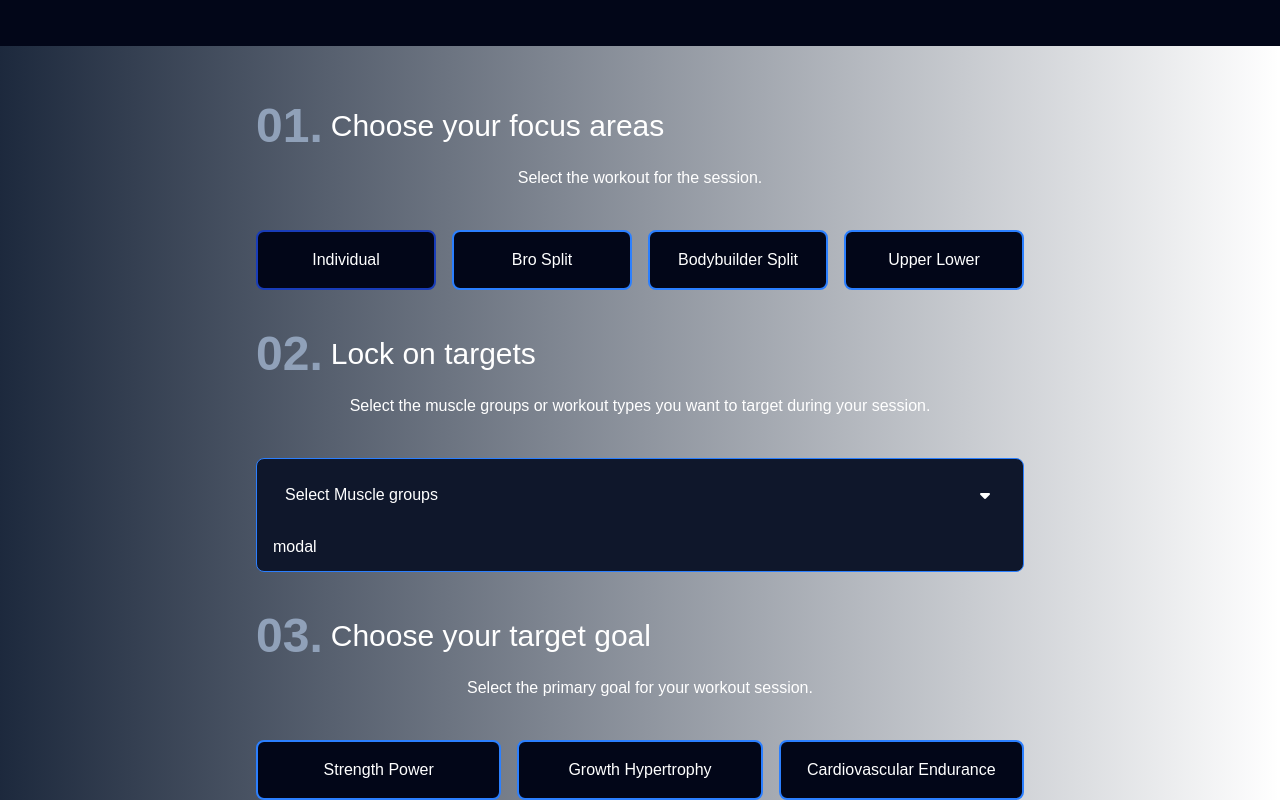
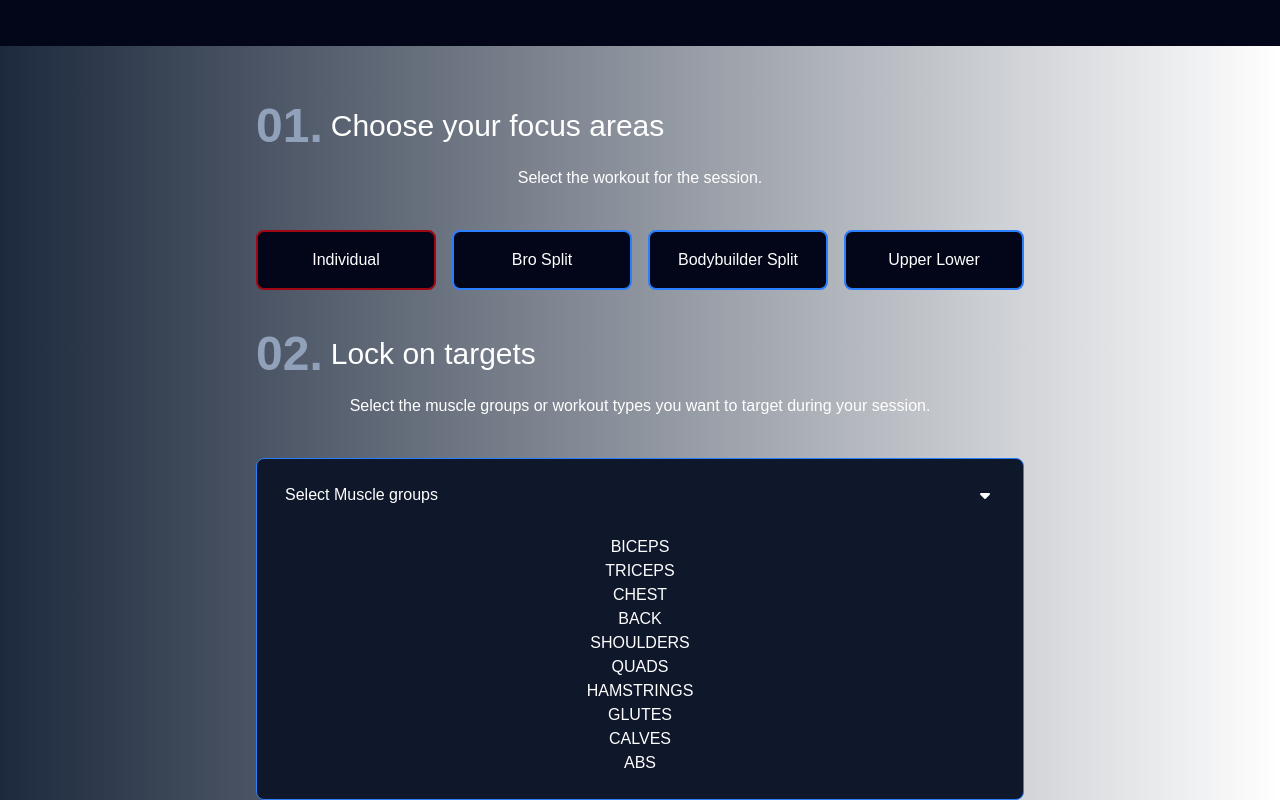
Before and after one commit to madvin/gym-app, a React (Vite) app in the folder react/: page / in a window 1280 px wide. Both pictures are taken after a click on the button "Select Muscle groups". Shown: the part 926-1726 px from the top of the page. Built offline with nearby package versions, Linux system fonts and the light colour scheme.

Commit message:
drop down menu is working properly now.

```diff
--- a/react/src/components/Generator.jsx
+++ b/react/src/components/Generator.jsx
@@ -24,14 +24,14 @@ export default function Generator() {
   const [showModal, setShowModal] = useState(false);
   const [poison, setPoison] = useState('individual');
   const [muscles, setMuscles] = useState([]);
-  const [goals, setGoals] = useState('strength_power');
+  const [goal, setGoal] = useState('strength_power');
 
   function toggleModal() {
     setShowModal(!showModal);
   }
 
   return (
-        <SectionWrapper header={'generate your workout'} title={[ 'It\'s', 'Huge', 'o\'clock']}>
+        <SectionWrapper header={'Generate your workout'} title={[ 'It\'s', 'Huge', 'o\'clock']}>
            <Header
             index={'01.'}
             title={'Choose your focus areas'}
@@ -43,7 +43,7 @@ export default function Generator() {
             return (
               <button onClick={() => {
                 setPoison(type)
-              }} className={'bg-slate-950 border-2 border-blue-500 hover:bg-slate-700 text-white p-4 rounded-lg ' + (type === poison ? 'border-blue-800' : 'border-blue-300')} key={typeIndex}>
+              }} className={'bg-slate-950 border-2 border-blue-500 hover:bg-slate-700 text-white p-4 rounded-lg ' + (type === poison ? 'border-red-800' : 'border-blue-300')} key={typeIndex}>
               <p className='capitalize'>{type.replaceAll('_', ' ')}</p>
               </button>
             )
@@ -62,7 +62,15 @@ export default function Generator() {
                 <i className="fa-solid fa-caret-down"></i>
               </button>
               {showModal && (
-                <div>modal</div>
+                <div className='flex flex-col px-3 pb-3'>
+                {(poison === 'individual' ? WORKOUTS[poison] : Object.keys(WORKOUTS[poison])).map((muscleGroup, muscleGroupIndex) => {
+                  return (
+                    <button key={muscleGroupIndex} className='hover color-blue-500 duration-200'>
+                      <p className='uppercase'>{muscleGroup.replaceAll('_', ' ')}</p>
+                    </button>
+                  )
+                })}
+                </div>
                 )}
            </div>
 
@@ -76,8 +84,8 @@ export default function Generator() {
               {Object.keys(SCHEMES).map((scheme, schemeIndex) => {
             return (
             <button onClick={() => {
-                setPoison(scheme)
-              }} className={'bg-slate-950 border-2 border-blue-500 hover:bg-slate-700 text-white p-4 rounded-lg ' + (scheme === poison ? 'border-blue-800' : 'border-blue-300')} key={schemeIndex}>
+                setGoal(scheme)
+              }} className={'bg-slate-950 border-2 border-blue-500 hover:bg-slate-700 text-white p-4 rounded-lg ' + (scheme === goal ? 'border-red-800' : 'border-blue-300')} key={schemeIndex}>
               <p className='capitalize'>{scheme.replaceAll('_', ' ')}</p>
               </button>
             )
```
